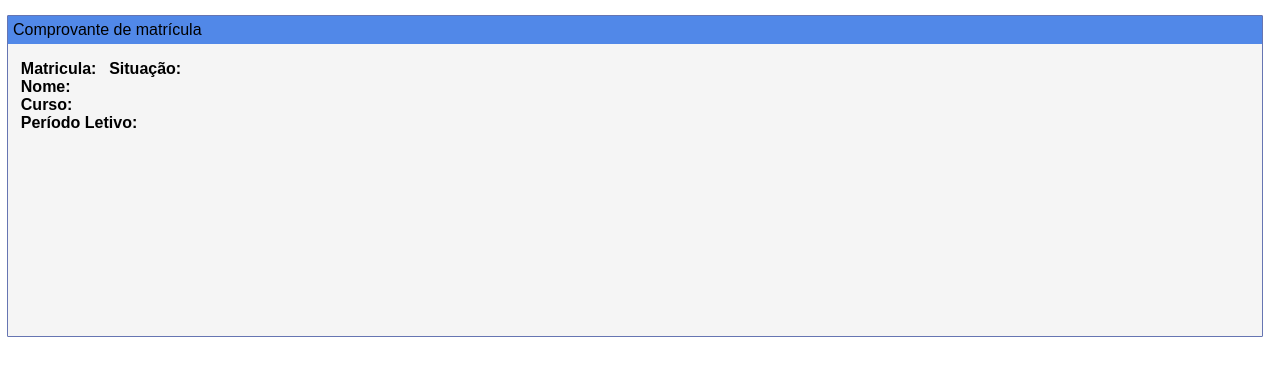
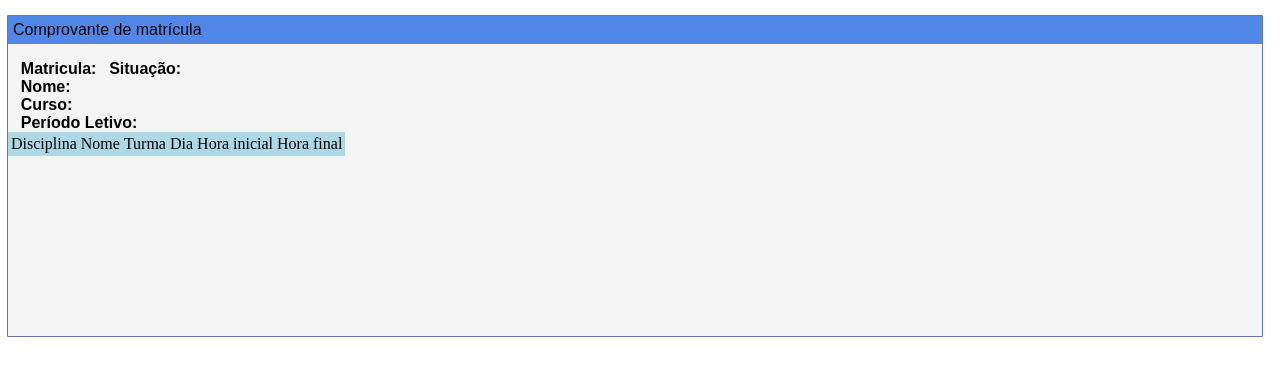
Before and after one commit to ufjf-dcc207/ufjf-dcc207-2024-3-a-atv02-0pedrobonfa, a React (Vite) app: page / in a window 1280 px wide. Shown: the top 376 px of the page. Built offline with nearby package versions, Linux system fonts and the light colour scheme.

Commit message:
inicia criação e implementação da parte de matrícula

```diff
--- a/src/Caixa.tsx
+++ b/src/Caixa.tsx
@@ -1,4 +1,7 @@
 import './Caixa.css'
+import './Matricula.css'
+import Matricula from "./Matricula";
+
 function Caixa() {
 
   return (
@@ -14,8 +17,14 @@ function Caixa() {
           <div className='boxText' >Nome:</div>
           <div className='boxText' >Curso:</div>
           <div className='boxText' >Período Letivo:</div>
+
+          <Matricula>
+          </Matricula>
+
+
         </div>
       </div>
+
     </>
   )
 }
--- /dev/null
+++ b/src/Matricula.css
@@ -0,0 +1,5 @@
+#tabela{
+    border: 2vh;
+    border-color: black;
+    background-color: lightblue;
+}
--- /dev/null
+++ b/src/Matricula.tsx
@@ -0,0 +1,22 @@
+import "./Matricula.css"
+function Matricula() {
+
+  return (
+    <>
+        <div className="innerBox">
+            <table id="tabela">
+                <tr>
+                    <td>Disciplina</td>
+                    <td>Nome</td>
+                    <td>Turma</td>
+                    <td>Dia</td>
+                    <td>Hora inicial</td>
+                    <td>Hora final</td>
+                </tr>
+            </table>
+        </div>
+    </>
+  )
+}
+
+export default Matricula
--- a/src/main.tsx
+++ b/src/main.tsx
@@ -5,5 +5,5 @@ import App from './App.tsx'
 createRoot(document.getElementById('root')!).render(
   <StrictMode>
     <App />
-  </StrictMode>,
+  </StrictMode>
 )
```
